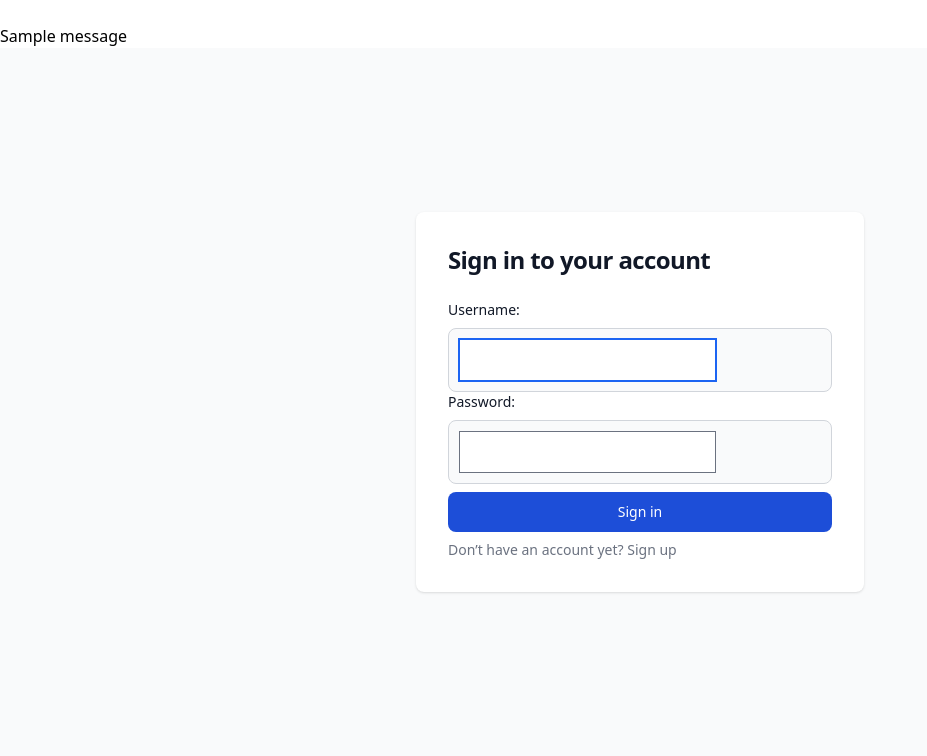
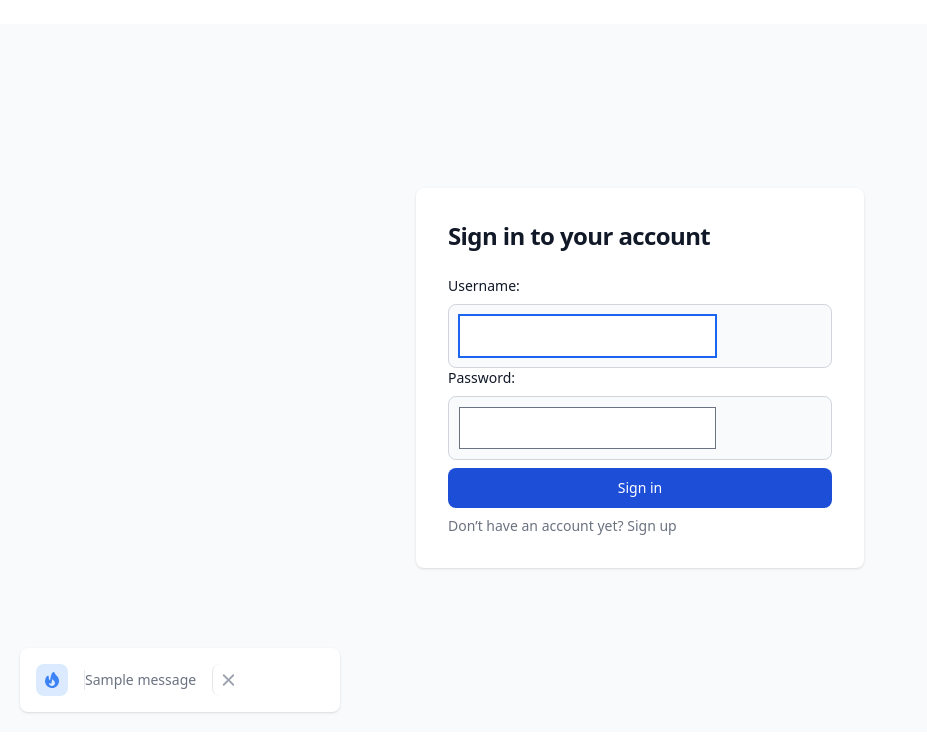
Before and after one commit to adxl/jojo-wango-library, a Django app: page /login/ in a window 1280 px wide. Shown: the part 68-824 px from the top of the page, without its empty margins (0-927 px from the left). After the commit the page ends 782 px from the top, so only its background shows below. Run offline with Django 4.2, Linux system fonts and the light colour scheme; tables that the repository leaves empty hold one stand-in row (values such as "Sample post"); one stand-in notice (Sample message) is shown; some libraries are stand-ins or nearby versions.

Commit message:
add alert messages toast

```diff
--- a/templates/base.html
+++ b/templates/base.html
@@ -20,7 +20,53 @@
     <main role="main">
       <div>
         {% if messages %} {% for message in messages %}
-        <div class="alert alert-{{ message.tags }}">{{ message }}</div>
+
+        <div
+          id="toast-bottom-right"
+          class="absolute flex items-center w-full max-w-xs p-4 space-x-4 text-gray-500 bg-white divide-x divide-gray-200 rounded-lg shadow bottom-5 left-5 dark:text-gray-400 dark:divide-gray-700 space-x dark:bg-gray-800"
+          role="alert"
+        >
+          <div
+            class="inline-flex items-center justify-center flex-shrink-0 w-8 h-8 text-blue-500 bg-blue-100 rounded-lg dark:bg-blue-800 dark:text-blue-200"
+          >
+            <svg
+              aria-hidden="true"
+              class="w-5 h-5"
+              fill="currentColor"
+              viewBox="0 0 20 20"
+              xmlns="http://www.w3.org/2000/svg"
+            >
+              <path
+                fill-rule="evenodd"
+                d="M12.395 2.553a1 1 0 00-1.45-.385c-.345.23-.614.558-.822.88-.214.33-.403.713-.57 1.116-.334.804-.614 1.768-.84 2.734a31.365 31.365 0 00-.613 3.58 2.64 2.64 0 01-.945-1.067c-.328-.68-.398-1.534-.398-2.654A1 1 0 005.05 6.05 6.981 6.981 0 003 11a7 7 0 1011.95-4.95c-.592-.591-.98-.985-1.348-1.467-.363-.476-.724-1.063-1.207-2.03zM12.12 15.12A3 3 0 017 13s.879.5 2.5.5c0-1 .5-4 1.25-4.5.5 1 .786 1.293 1.371 1.879A2.99 2.99 0 0113 13a2.99 2.99 0 01-.879 2.121z"
+                clip-rule="evenodd"
+              ></path>
+            </svg>
+            <span class="sr-only">Fire icon</span>
+          </div>
+          <div class="ml-3 text-sm font-normal">{{ message }}</div>
+          <button
+            type="button"
+            class="ml-auto -mx-1.5 -my-1.5 bg-white text-gray-400 hover:text-gray-900 rounded-lg focus:ring-2 focus:ring-gray-300 p-1.5 hover:bg-gray-100 inline-flex h-8 w-8 dark:text-gray-500 dark:hover:text-white dark:bg-gray-800 dark:hover:bg-gray-700"
+            data-dismiss-target="#toast-default"
+            aria-label="Close"
+          >
+            <span class="sr-only">Close</span>
+            <svg
+              aria-hidden="true"
+              class="w-5 h-5"
+              fill="currentColor"
+              viewBox="0 0 20 20"
+              xmlns="http://www.w3.org/2000/svg"
+            >
+              <path
+                fill-rule="evenodd"
+                d="M4.293 4.293a1 1 0 011.414 0L10 8.586l4.293-4.293a1 1 0 111.414 1.414L11.414 10l4.293 4.293a1 1 0 01-1.414 1.414L10 11.414l-4.293 4.293a1 1 0 01-1.414-1.414L8.586 10 4.293 5.707a1 1 0 010-1.414z"
+                clip-rule="evenodd"
+              ></path>
+            </svg>
+          </button>
+        </div>
         {% endfor %} {% endif%}{% block content %} {% endblock %}
       </div>
     </main>
```
